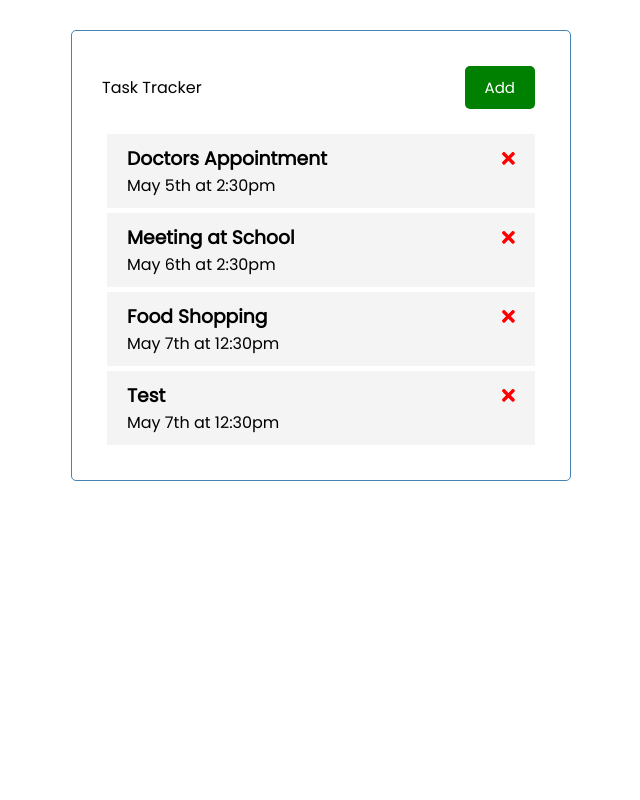
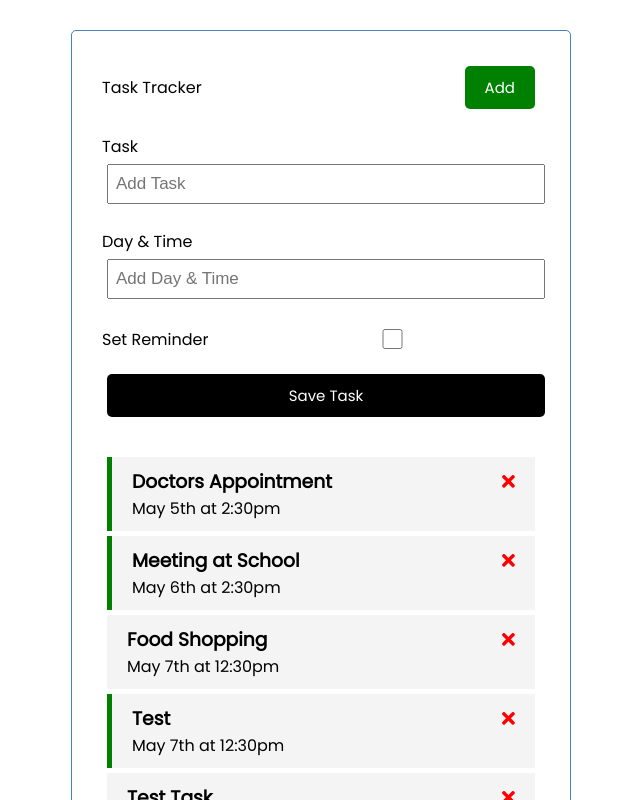
Before and after one commit to AVu120/angular-to-do-list, an Angular app: page / in a window 1280 px wide. Shown: the top 800 px of the page, without its empty margins (319-959 px from the left). Built offline with nearby package versions, Linux system fonts and the light colour scheme; data requests are answered from the project's data file.

Commit message:
Enable add of task.

```diff
--- a/db.json
+++ b/db.json
@@ -4,13 +4,13 @@
       "id": 1,
       "text": "Doctors Appointment",
       "day": "May 5th at 2:30pm",
-      "reminder": false
+      "reminder": true
     },
     {
       "id": 2,
       "text": "Meeting at School",
       "day": "May 6th at 2:30pm",
-      "reminder": false
+      "reminder": true
     },
     {
       "id": 3,
@@ -22,7 +22,19 @@
       "id": 4,
       "text": "Test",
       "day": "May 7th at 12:30pm",
-      "reminder": false
+      "reminder": true
+    },
+    {
+      "text": "Test Task",
+      "day": "May 7th",
+      "reminder": false,
+      "id": 5
+    },
+    {
+      "text": "a",
+      "day": "b",
+      "reminder": true,
+      "id": 6
     }
   ]
 }
--- a/src/app/app.module.ts
+++ b/src/app/app.module.ts
@@ -2,12 +2,14 @@
 import { BrowserModule } from '@angular/platform-browser';
 import { FontAwesomeModule } from '@fortawesome/angular-fontawesome';
 import { HttpClientModule } from '@angular/common/http';
+import { FormsModule } from '@angular/forms';
 
 import { AppComponent } from './app.component';
 import { HeaderComponent } from './components/header/header.component';
 import { ButtonComponent } from './components/button/button.component';
 import { TasksComponent } from './components/tasks/tasks.component';
 import { TaskItemComponent } from './components/task-item/task-item.component';
+import { AddTaskComponent } from './components/add-task/add-task.component';
 
 @NgModule({
   declarations: [
@@ -16,8 +18,9 @@
     ButtonComponent,
     TasksComponent,
     TaskItemComponent,
+    AddTaskComponent,
   ],
-  imports: [BrowserModule, FontAwesomeModule, HttpClientModule],
+  imports: [BrowserModule, FontAwesomeModule, HttpClientModule, FormsModule],
   providers: [],
   bootstrap: [AppComponent],
 })
--- /dev/null
+++ b/src/app/components/add-task/add-task.component.html
@@ -0,0 +1,32 @@
+<form class="add-form" (ngSubmit)="onSubmit()">
+  <div class="form-control">
+    <label for="text">Task</label>
+    <input
+      type="text"
+      name="text"
+      [(ngModel)]="text"
+      id="text"
+      placeholder="Add Task"
+    />
+  </div>
+  <div class="form-control">
+    <label for="day">Day & Time</label>
+    <input
+      type="text"
+      name="day"
+      [(ngModel)]="day"
+      id="day"
+      placeholder="Add Day & Time"
+    />
+  </div>
+  <div class="form-control form-control-check">
+    <label for="reminder">Set Reminder</label>
+    <input
+      type="checkbox"
+      name="reminder"
+      [(ngModel)]="reminder"
+      id="reminder"
+    />
+  </div>
+  <input type="submit" value="Save Task" class="btn btn-block" />
+</form>
--- /dev/null
+++ b/src/app/components/add-task/add-task.component.scss
@@ -0,0 +1,3 @@
+.add-form {
+  margin-bottom: 40px;
+}
--- /dev/null
+++ b/src/app/components/add-task/add-task.component.ts
@@ -0,0 +1,37 @@
+import { Component, OnInit, Output, EventEmitter } from '@angular/core';
+import { Task } from 'src/app/Task';
+
+@Component({
+  selector: 'app-add-task',
+  templateUrl: './add-task.component.html',
+  styleUrls: ['./add-task.component.scss'],
+})
+export class AddTaskComponent implements OnInit {
+  @Output() onAddTask: EventEmitter<Task> = new EventEmitter();
+  text!: string;
+  day!: string;
+  reminder: boolean = false;
+
+  constructor() {}
+
+  ngOnInit(): void {}
+
+  onSubmit = () => {
+    if (!this.text) {
+      return alert('Please add a task');
+    }
+
+    const newTask = {
+      text: this.text,
+      day: this.day,
+      reminder: this.reminder,
+    };
+
+    this.onAddTask.emit(newTask);
+
+    // @todo - emit event
+    this.text = '';
+    this.day = '';
+    this.reminder = false;
+  };
+}
--- a/src/app/components/tasks/tasks.component.html
+++ b/src/app/components/tasks/tasks.component.html
@@ -1,3 +1,4 @@
+<app-add-task (onAddTask)="addTask($event)"></app-add-task>
 <app-task-item
   *ngFor="let task of tasks"
   [task]="task"
--- a/src/app/components/tasks/tasks.component.ts
+++ b/src/app/components/tasks/tasks.component.ts
@@ -33,4 +33,8 @@
           (this.tasks = this.tasks.map((t) => (t.id === task.id ? task : t)))
       );
   };
+
+  addTask = (task: Task) => {
+    this.taskService.addTask(task).subscribe(() => this.tasks.push(task));
+  };
 }
--- a/src/app/services/task.service.ts
+++ b/src/app/services/task.service.ts
@@ -29,4 +29,8 @@
     const url = `${this.apiUrl}/${task.id}`;
     return this.http.put<Task>(url, task, httpOptions);
   };
+
+  addTask = (task: Task): Observable<Task> => {
+    return this.http.post<Task>(this.apiUrl, task, httpOptions);
+  };
 }
```
Also changed, not shown: 1 other file (tests, documents, lock files or other folders).
